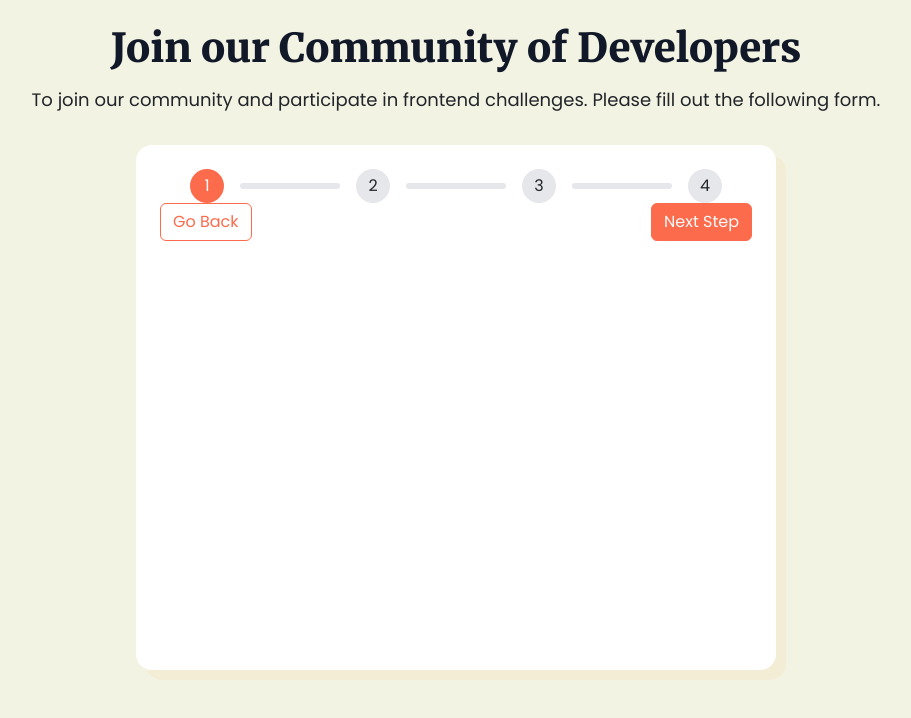
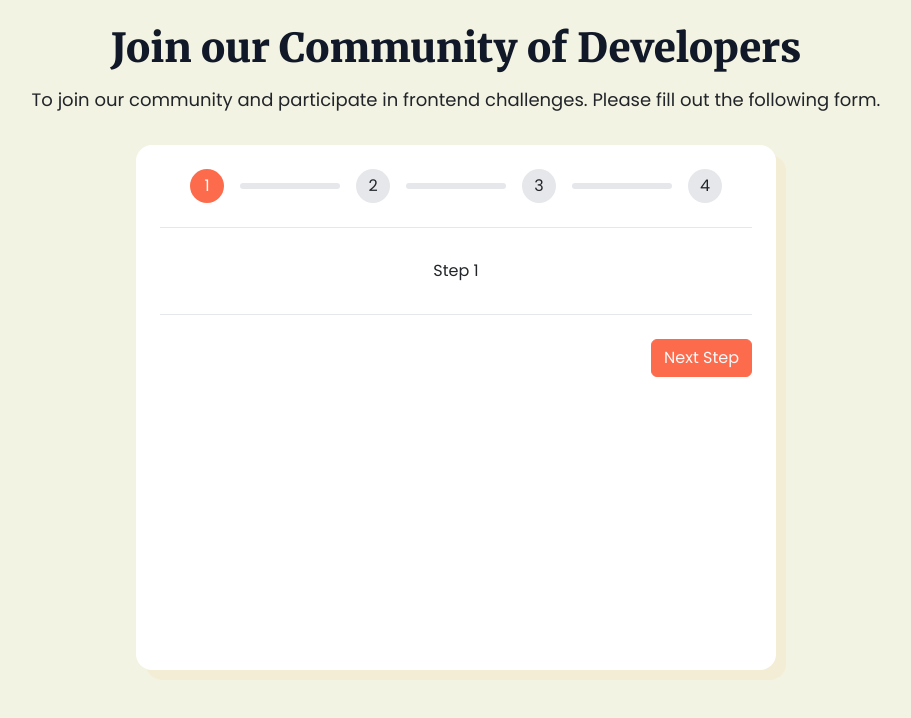
Before and after one commit to hannakulikowska/multi-step-form, a React (Vite) app: page / in a window 1280 px wide. Shown: the top 718 px of the page, without its empty margins (184-1095 px from the left). Built offline with nearby package versions, Linux system fonts and the light colour scheme.

Commit message:
feat: integrate steps into form using BrowserRouter, Routes, Route, and useNavigate

```diff
--- a/src/App.tsx
+++ b/src/App.tsx
@@ -1,5 +1,6 @@
 import './App.scss';
 import FormContainer from './components/FormContainer';
+import { BrowserRouter, Routes, Route } from 'react-router-dom';
 
 function App() {
   return (
@@ -9,7 +10,11 @@ function App() {
         To join our community and participate in frontend challenges. Please fill out the following
         form.
       </p>
-      <FormContainer />
+      <BrowserRouter>
+        <Routes>
+          <Route path="/*" element={<FormContainer />} />
+        </Routes>
+      </BrowserRouter>
     </>
   );
 }
--- a/src/components/FormContainer.tsx
+++ b/src/components/FormContainer.tsx
@@ -1,25 +1,52 @@
 import { Form } from 'react-bootstrap';
+import { Route, Routes, useNavigate } from 'react-router-dom';
 import Stepper from './Stepper';
 import Buttons from './Buttons';
-import { useState } from 'react';
+import { FormEvent, useState } from 'react';
+import Step1 from './steps/Step1';
+import Step2 from './steps/Step2';
+import Step3 from './steps/Step3';
+import Step4 from './steps/Step4';
 
 function FormContainer() {
+  const NUMBER_OF_STEPS = 4;
   const [currentStep, setCurrentStep] = useState(0);
-  const NUMBER_OF_STEPS = 4;
-  const isFinalStep = currentStep === NUMBER_OF_STEPS - 1;
+  const navigate = useNavigate();
 
-  const goToNextStep = () =>
-    setCurrentStep((prev) => (prev === NUMBER_OF_STEPS - 1 ? prev : prev + 1));
-  const goToPreviousStep = () => setCurrentStep((prev) => (prev <= 0 ? prev : prev - 1));
+  const goToNextStep = () => {
+    if (currentStep < NUMBER_OF_STEPS - 1) {
+      setCurrentStep((prev) => prev + 1);
+      navigate(`/step${currentStep + 2}`);
+    }
+  };
+
+  const goToPreviousStep = () => {
+    if (currentStep > 0) {
+      setCurrentStep((prev) => prev - 1);
+      navigate(`/step${currentStep}`);
+    }
+  };
+  const handleSubmit = (event: FormEvent) => {
+    event.preventDefault();
+  };
 
   return (
-    <Form className="w-100 bg-body rounded-4 p-4">
+    <Form className="d-flex flex-column gap-2 w-100 bg-body rounded-4 p-4" onSubmit={handleSubmit}>
       <Stepper currentStep={currentStep} numberOfSteps={NUMBER_OF_STEPS} />
+      <div className="steps my-5">
+        <Routes>
+          <Route path="/" element={<Step1 />} />
+          <Route path="/step1" element={<Step1 />} />
+          <Route path="/step2" element={<Step2 />} />
+          <Route path="/step3" element={<Step3 />} />
+          <Route path="/step4" element={<Step4 />} />
+        </Routes>
+      </div>
       <Buttons
         goToNextStep={goToNextStep}
         goToPreviousStep={goToPreviousStep}
-        currentStep={currentStep}
-        isFinalStep={isFinalStep}
+        isFirstStep={currentStep === 0}
+        isFinalStep={currentStep === NUMBER_OF_STEPS - 1}
       />
     </Form>
   );
```
